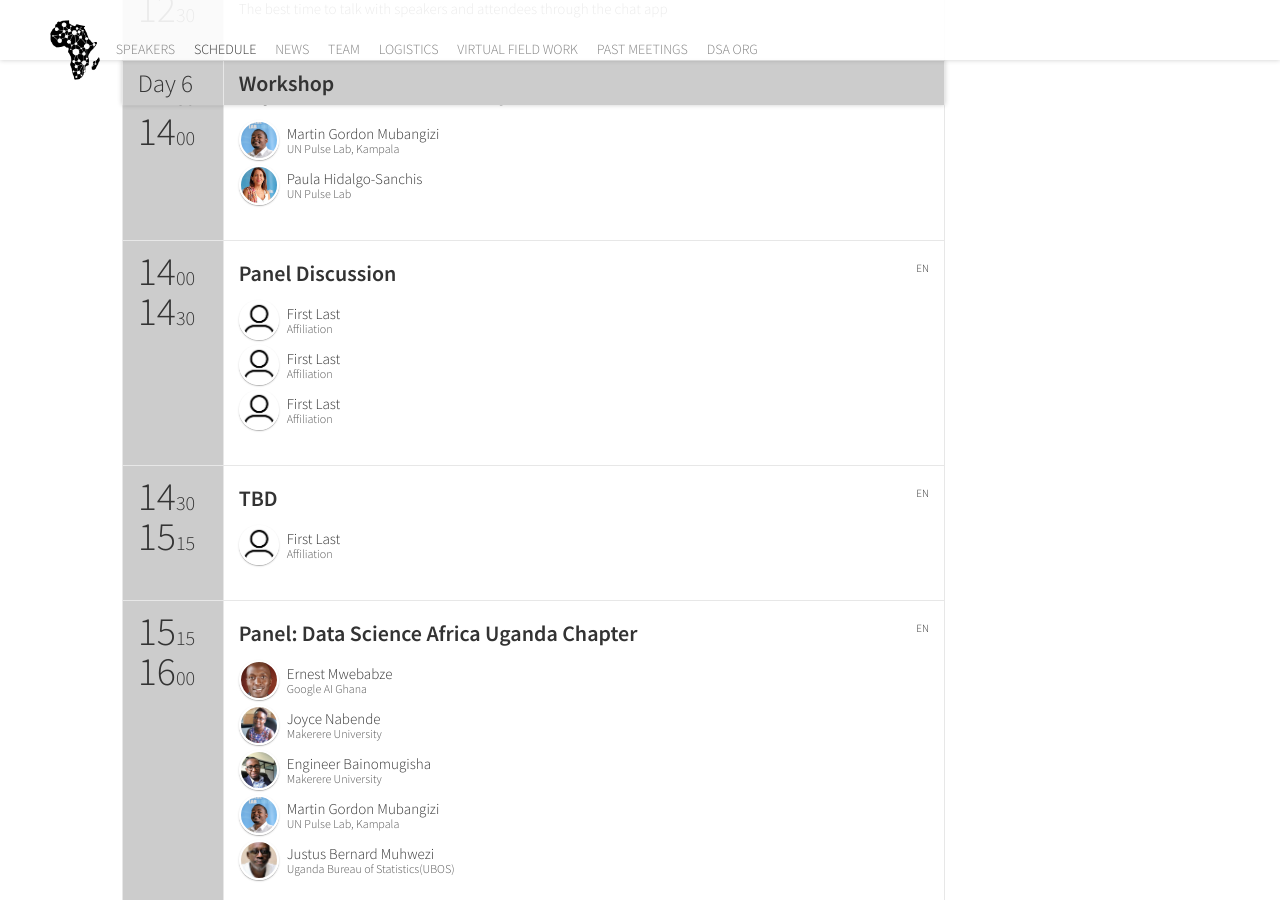
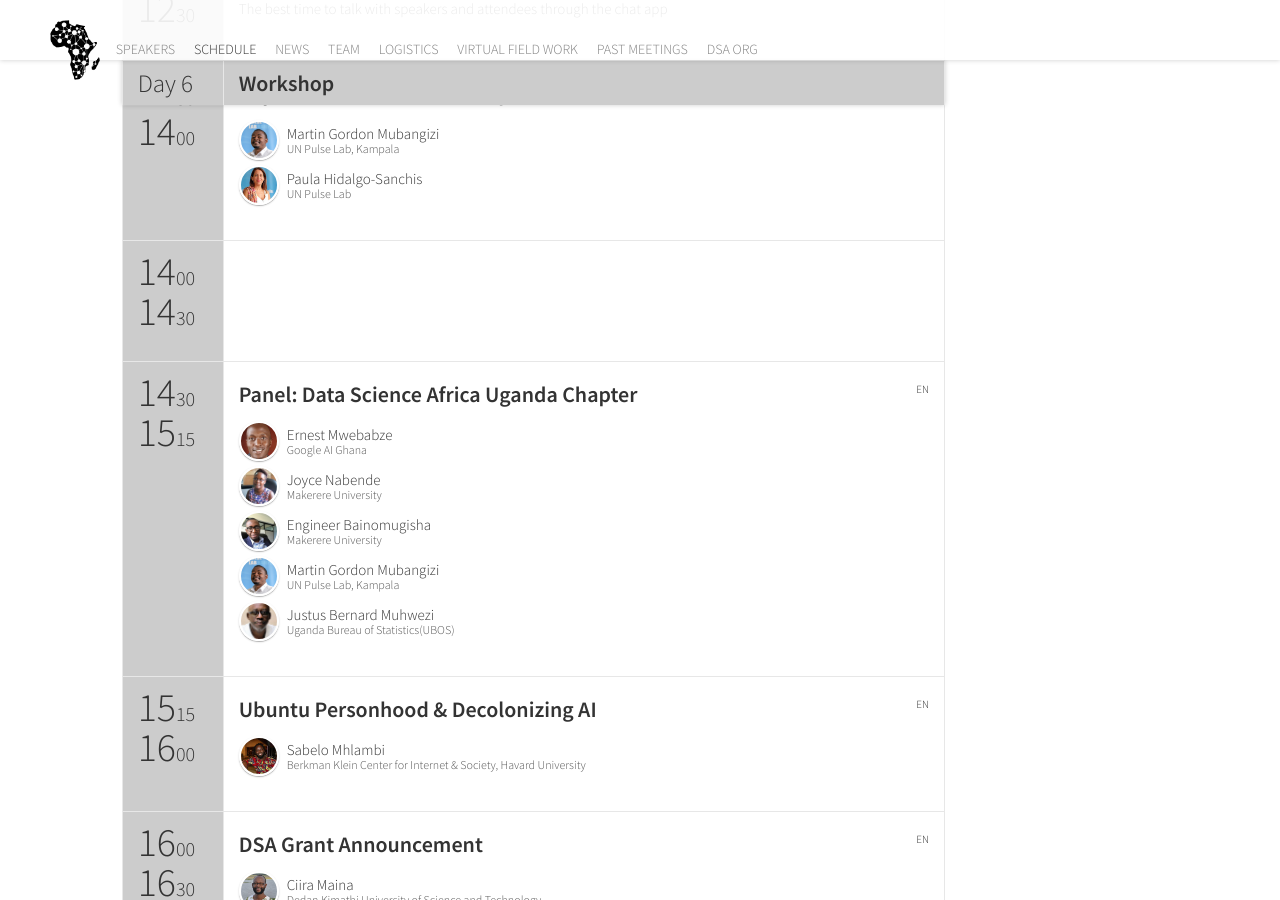
Before and after one commit to datsciafrica/dsa2020kampala, a Jekyll site: the page built from schedule.html, in a window 1280 px wide and 900 px high, scrolled down 10996 px. Built offline with Jekyll 4.4.1, drawn with Linux system fonts in a browser that asks for light colours; nearby versions of some CDN libraries; some web fonts are replaced; comment, search, counter and statistics services are not loaded; some of the changed text lies outside the part shown.

Commit message:
Update schedule

```diff
--- a/_data/schedule_tbd.yml
+++ b/_data/schedule_tbd.yml
@@ -243,7 +243,7 @@
     - {
         startTime: "10:30",
         endTime: "11:10",
-        sessionIds: [keynote_Ernest]
+        sessionIds: [blank]
     }
     - {
     	startTime: "11:10",
@@ -259,7 +259,7 @@
         # Keynote 2
         startTime: "12:30",
         endTime: "13:00",
-        sessionIds: [blank]
+        sessionIds: [keynote_Ernest]
     }
     - {
         startTime: "13:00",
@@ -386,17 +386,17 @@
         # Panel
         startTime: "14:00",
         endTime: "14:30",
-        sessionIds: [panel_hold]
+        sessionIds: [blank]
     }
     - {
         startTime: "14:30",
         endTime: "15:15",
-        sessionIds: [tbd]
+        sessionIds: [dsa_ug]
     }
     - {
         startTime: "15:15",
         endTime: "16:00",
-        sessionIds: [dsa_ug]
+        sessionIds: [sabelo_keynote]
     }
     - {
         startTime: "16:00",
--- a/_data/sessions.yml
+++ b/_data/sessions.yml
@@ -398,6 +398,14 @@
   speakers: [shelmith]
   language: en
   complexity: "Intermediate"
+-
+  id: sabelo_keynote
+  title: "Ubuntu Personhood & Decolonizing AI"
+  description: "Ubuntu Personhood & Decolonizing AI"
+  subtype: presentation
+  speakers: [sabelo]
+  language: en
+  complexity: "Intermediate"
 
 
 
--- a/_data/speakers.yml
+++ b/_data/speakers.yml
@@ -429,7 +429,13 @@
   title: "Senior Data Analyst"
   company: "Independent Consultant"
   thumbnailUrl: ShelDSA.jpg
-
+-
+  id: sabelo
+  name: "Sabelo"
+  surname: "Mhlambi"
+  title: "Fellow"
+  company: "Berkman Klein Center for Internet & Society, Havard University"
+  thumbnailUrl: sabelo.jpg
 
 
 #
```
Also changed, not shown: img/people/sabelo.jpg (added).
